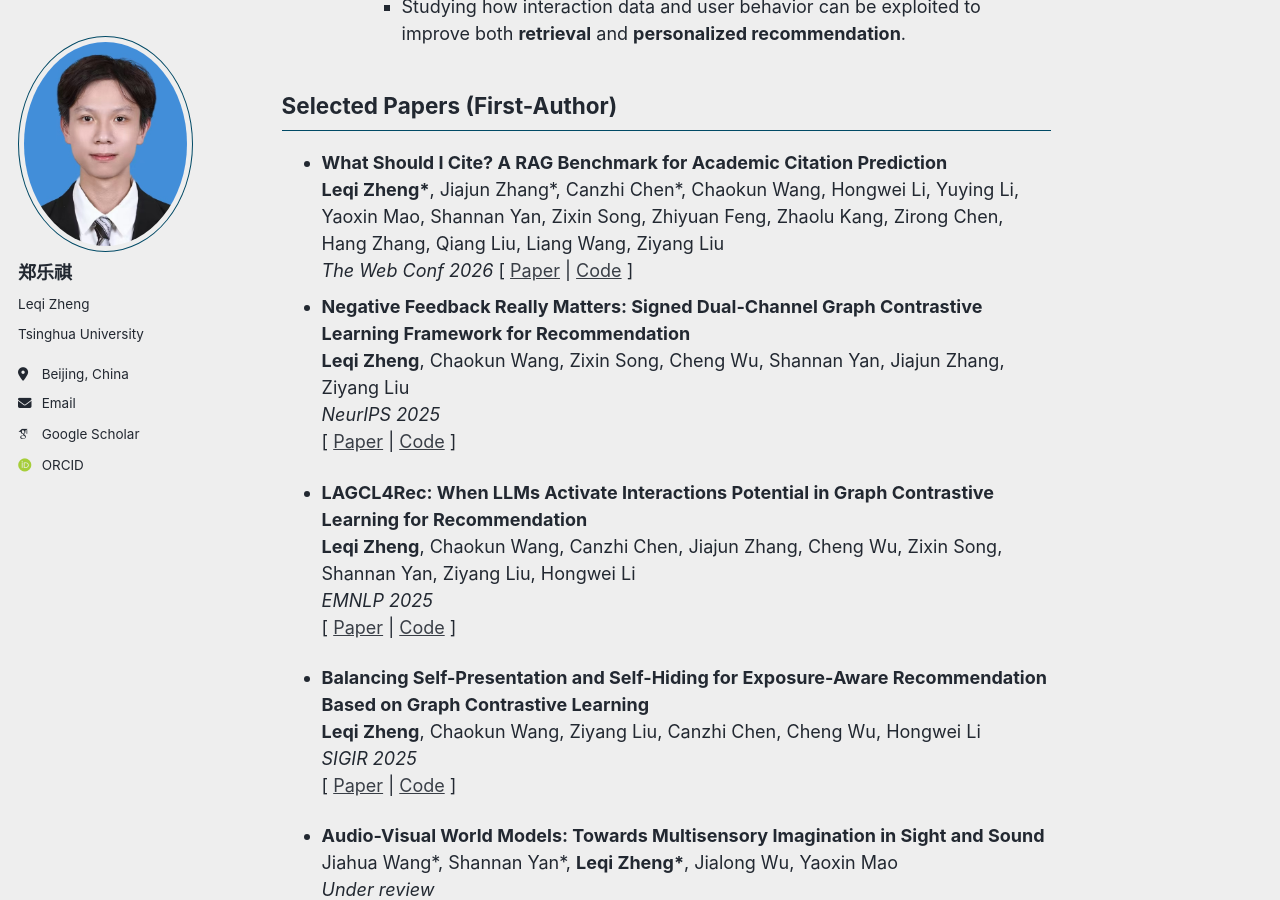
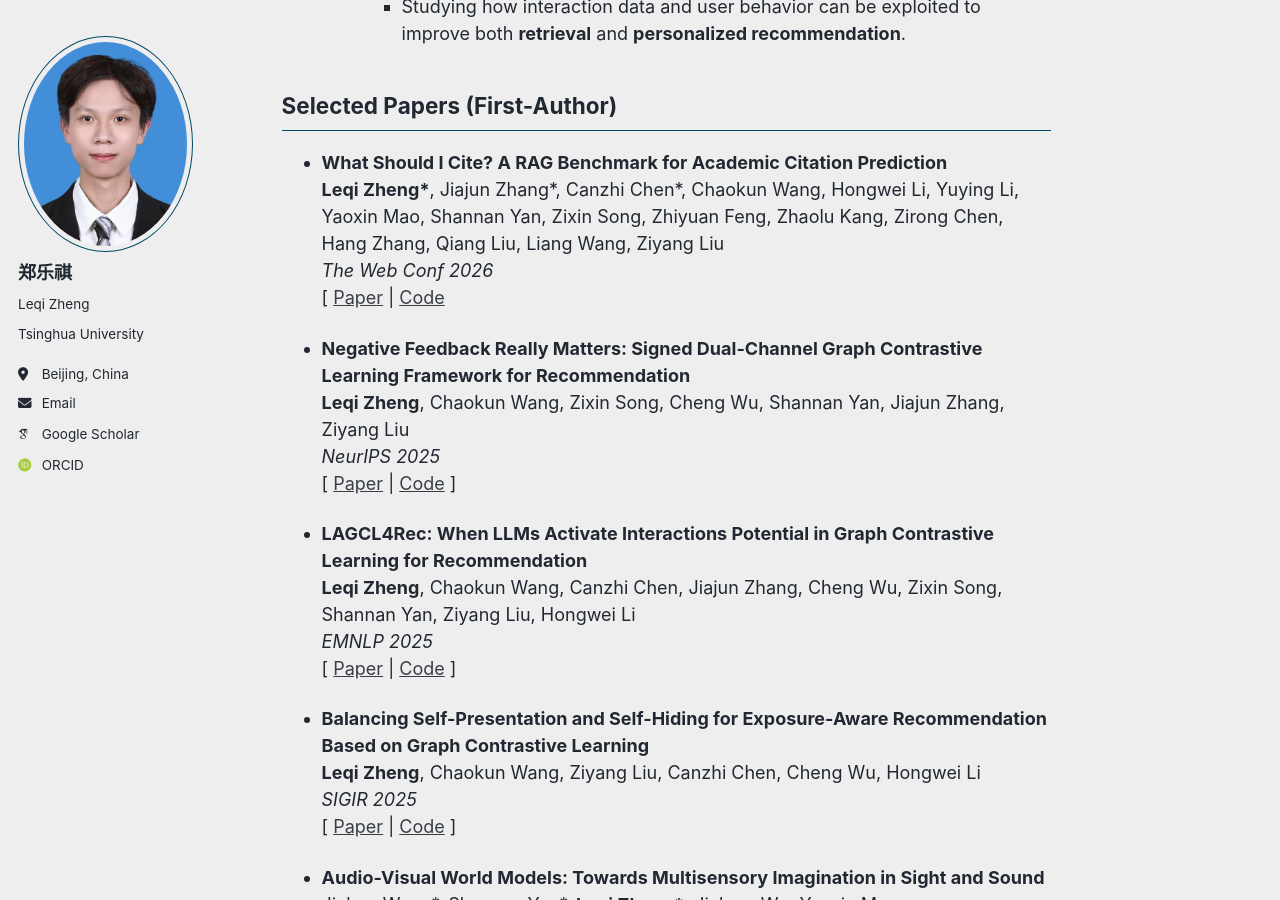
Before and after one commit to LQgdwind/LQgdwind.github.io, a Jekyll site: the page built from _pages/about.md, in a window 1280 px wide and 900 px high, scrolled down 1187 px. Built offline with Jekyll 4.4.1, drawn with Linux system fonts in a browser that asks for light colours; some web fonts are replaced; a script bundle is joined from its source files by our own code; library files that are not in the unit come from our copies.

```diff
--- a/_pages/about.md
+++ b/_pages/about.md
@@ -42,7 +42,8 @@ Selected Papers (First-Author)
 - **What Should I Cite? A RAG Benchmark for Academic Citation Prediction**
   **Leqi Zheng\***, Jiajun Zhang\*, Canzhi Chen\*, Chaokun Wang, Hongwei Li, Yuying Li, Yaoxin Mao, Shannan Yan, Zixin Song, Zhiyuan Feng, Zhaolu Kang, Zirong Chen, Hang Zhang, Qiang Liu, Liang Wang, Ziyang Liu
   _The Web Conf 2026_
-  \[ [Paper](https://arxiv.org/pdf/2601.14949) | [Code](https://github.com/LQgdwind/CiteRAG) \]
+  \[ [Paper](https://arxiv.org/pdf/2601.14949) | [Code](https://github.com/LQgdwind/CiteRAG)
+
 - **Negative Feedback Really Matters: Signed Dual-Channel Graph Contrastive Learning Framework for Recommendation**
   **Leqi Zheng**, Chaokun Wang, Zixin Song, Cheng Wu, Shannan Yan, Jiajun Zhang, Ziyang Liu
   _NeurIPS 2025_
```
